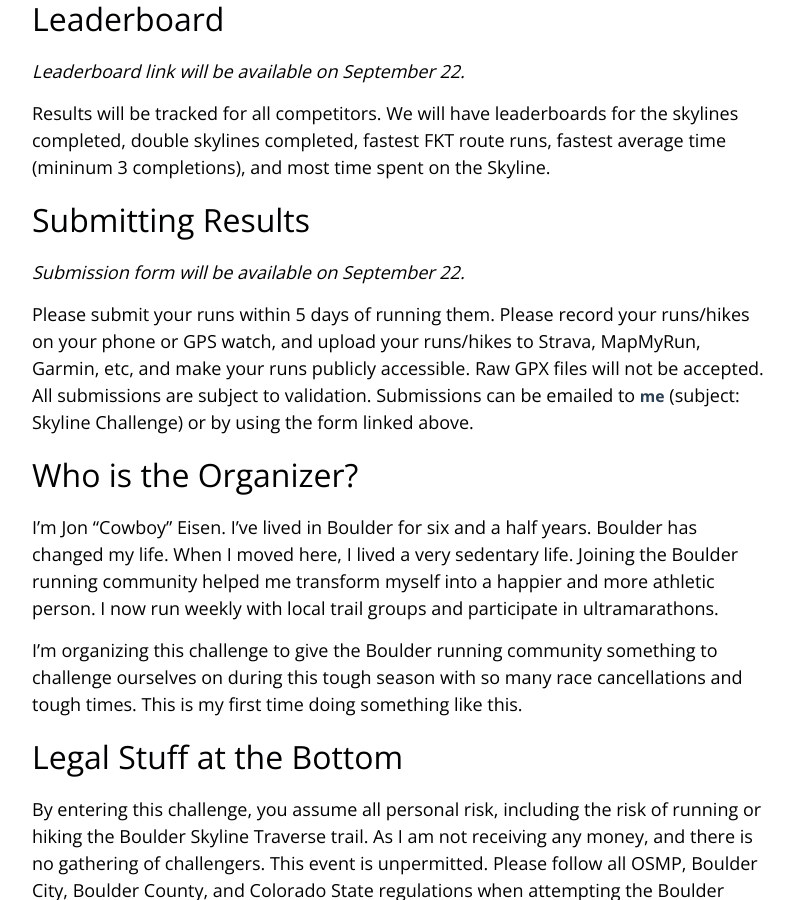
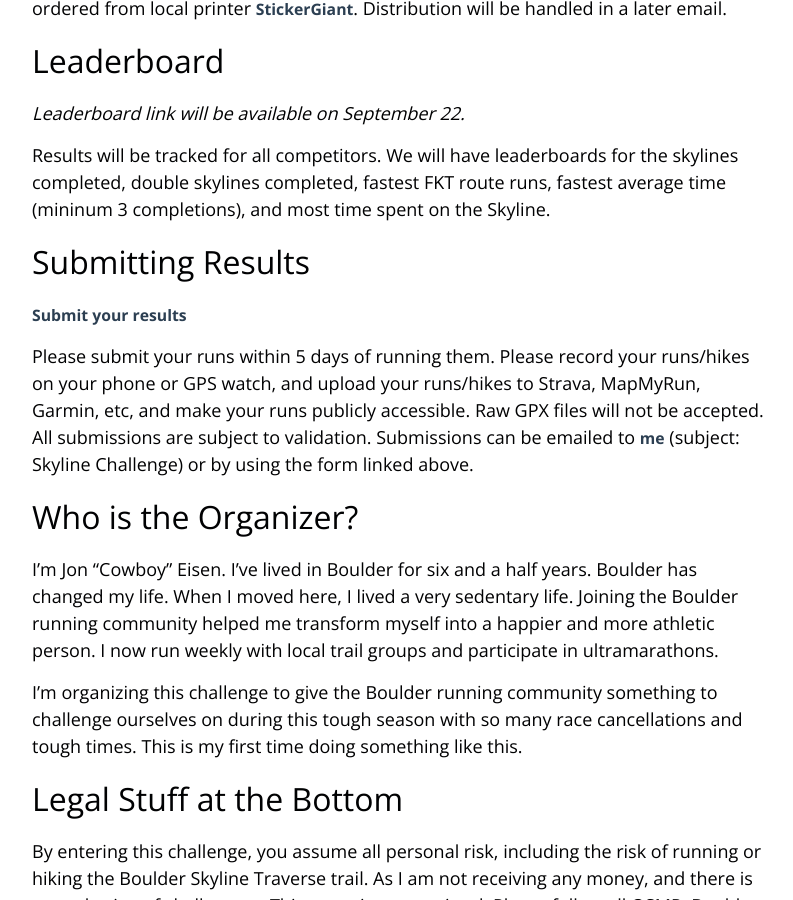
Before and after one commit to yanatan16/yanatan16.github.io, a Jekyll site: the page built from races/fall-2020-boulder-skyline-challenge/index.markdown, in a window 1280 px wide and 900 px high, scrolled down 2306 px. Shown: the whole window, without its empty margins (238-1031 px from the left). Built offline with Jekyll 4.4.1, drawn with Linux system fonts in a browser that asks for light colours; nearby versions of some CDN libraries; a script that is not in the unit is left out; some of the changed text lies outside the part shown.

Commit message:
add submissions

```diff
--- a/races/fall-2020-boulder-skyline-challenge/index.markdown
+++ b/races/fall-2020-boulder-skyline-challenge/index.markdown
@@ -19,6 +19,8 @@ The challenge is to run the Boulder Skyline Traverse as many times as you can fr
 Entry is cheap and goes to a good cause. I'll validate all runs and keep a leaderboard on this website. I'll also setup a Facebook page so we can share pictures and experiences with each other.
 
 I hope y'all will join me, your friends, and fellow Boulderites in pushing ourselves on one of the best local trail routes.
+
+[Submit your run/hikes here](https://docs.google.com/forms/d/e/1FAIpQLScNAN8OChr28dc17BuSRbvdxX5qxGJaP3rhUGI9MXHOqA3CFw/viewform?usp=sf_link)
 
 ## Route
 
@@ -53,7 +55,7 @@ Results will be tracked for all competitors. We will have leaderboards for the s
 
 ## Submitting Results
 
-_Submission form will be available on September 22._
+[Submit your results](https://docs.google.com/forms/d/e/1FAIpQLScNAN8OChr28dc17BuSRbvdxX5qxGJaP3rhUGI9MXHOqA3CFw/viewform?usp=sf_link)
 
 Please submit your runs within 5 days of running them. Please record your runs/hikes on your phone or GPS watch, and upload your runs/hikes to Strava, MapMyRun, Garmin, etc, and make your runs publicly accessible. Raw GPX files will not be accepted. All submissions are subject to validation. Submissions can be emailed to [me](mailto:jon@joneisen.me?subject=Skyline Challenge) (subject: Skyline Challenge) or by using the form linked above.
 
```
